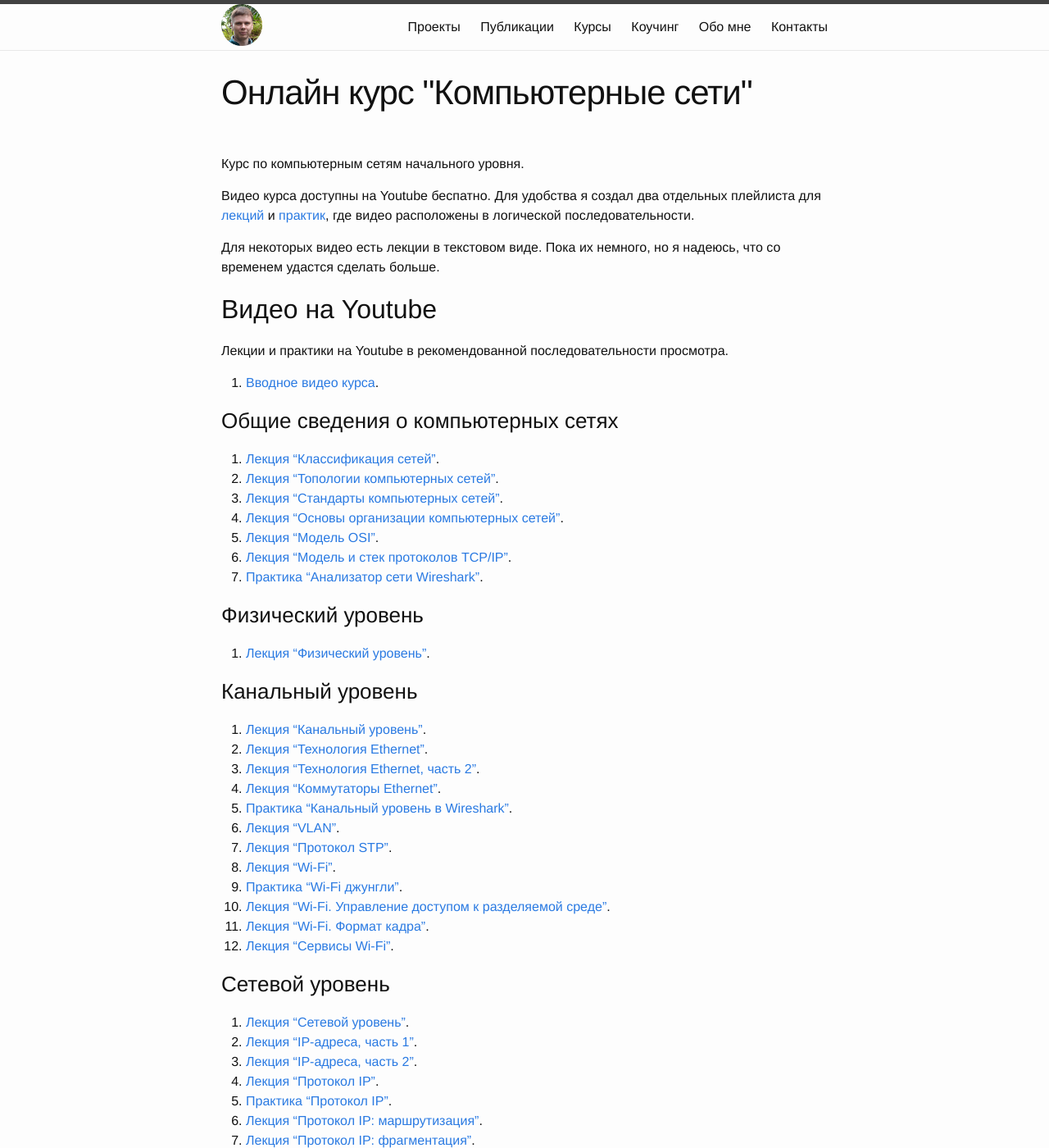
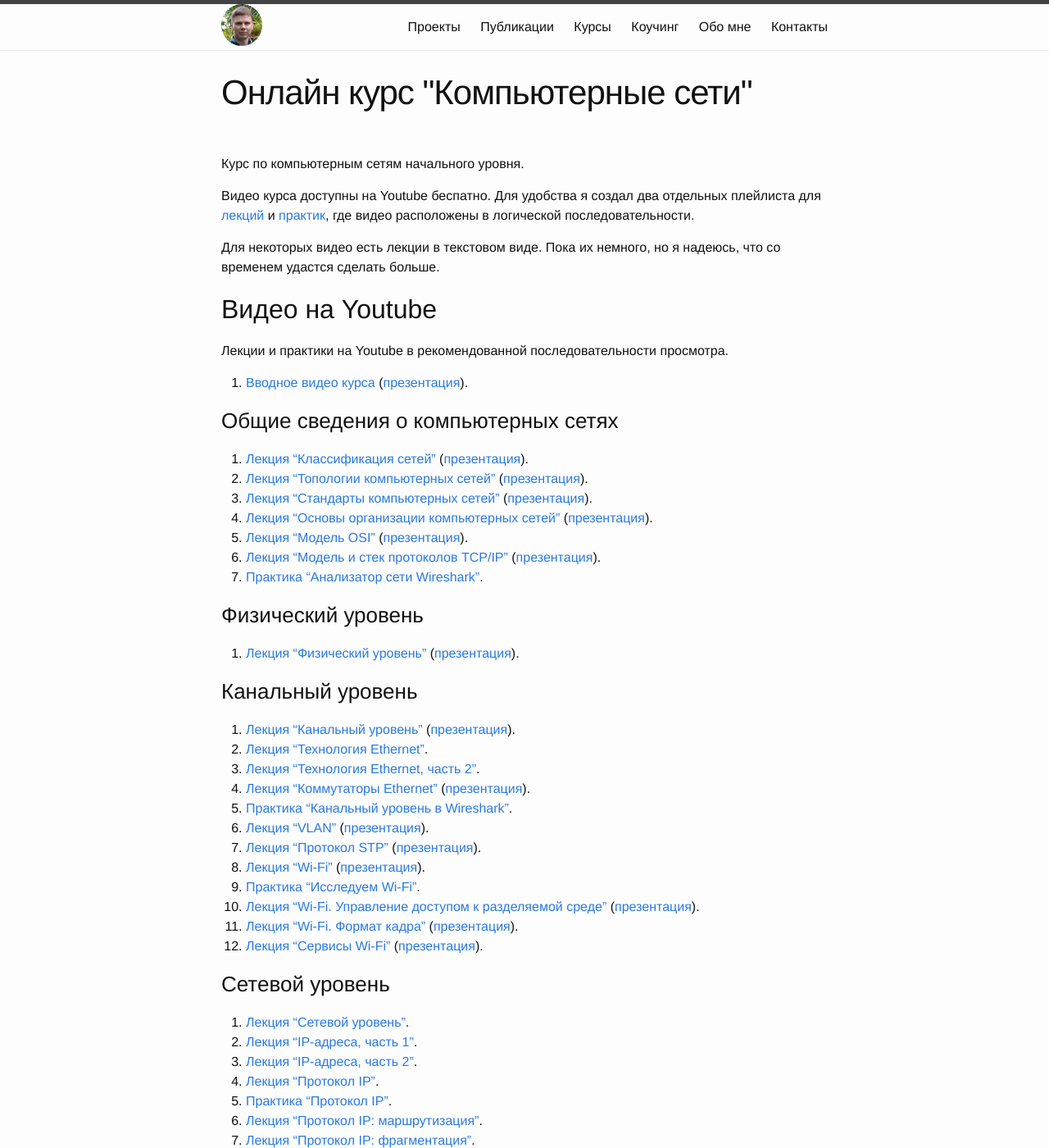
Before and after one commit to sozykin/asozykin.ru, a Jekyll site: the page built from _pages/networks_online.md, in a window 1280 px wide and 1400 px high. Shown: the whole window at 82% size. Built offline with Jekyll 4.4.1, drawn with Linux system fonts in a browser that asks for light colours; comment, search, counter and statistics services are not loaded; some of the changed text lies outside the part shown.

Commit message:
Added network presentations

```diff
--- a/_pages/networks_online.md
+++ b/_pages/networks_online.md
@@ -14,36 +14,36 @@ permalink: /courses/networks_online
 
 Лекции и практики на Youtube в рекомендованной последовательности просмотра.
 
-1. [Вводное видео курса](https://youtu.be/OLFA0soYGhw).
+1. [Вводное видео курса](https://youtu.be/OLFA0soYGhw) ([презентация](/assets/pdf/networks/introduction.pdf)).
 
 ### Общие сведения о компьютерных сетях
 
-1. [Лекция "Классификация сетей"](https://youtu.be/Y4LK1OZ54h0).
-2. [Лекция "Топологии компьютерных сетей"](https://youtu.be/z8VmkYahV8M).
-2. [Лекция "Стандарты компьютерных сетей"](https://youtu.be/1dWCwQpqydU).
-3. [Лекция "Основы организации компьютерных сетей"](https://youtu.be/EPvxn9KvBvs).
-4. [Лекция "Модель OSI"](https://youtu.be/Tt8BTkxz_Vc).
-5. [Лекция "Модель и стек протоколов TCP/IP"](https://youtu.be/UZo4ffQ-aAc).
+1. [Лекция "Классификация сетей"](https://youtu.be/Y4LK1OZ54h0) ([презентация](/assets/pdf/networks/network_types.pdf)).
+2. [Лекция "Топологии компьютерных сетей"](https://youtu.be/z8VmkYahV8M) ([презентация](/assets/pdf/networks/network_topologies.pdf)).
+2. [Лекция "Стандарты компьютерных сетей"](https://youtu.be/1dWCwQpqydU) ([презентация](/assets/pdf/networks/network_standards.pdf)).
+3. [Лекция "Основы организации компьютерных сетей"](https://youtu.be/EPvxn9KvBvs) ([презентация](/assets/pdf/networks/network_layers.pdf)).
+4. [Лекция "Модель OSI"](https://youtu.be/Tt8BTkxz_Vc) ([презентация](/assets/pdf/networks/osi_model.pdf)).
+5. [Лекция "Модель и стек протоколов TCP/IP"](https://youtu.be/UZo4ffQ-aAc) ([презентация](/assets/pdf/networks/tcp-ip_stack.pdf)).
 6. [Практика "Анализатор сети Wireshark"](https://youtu.be/Cc5wi1bxmpc).
 
 ### Физический уровень
 
-1. [Лекция "Физический уровень"](https://youtu.be/yIf7hrgw8P4).
+1. [Лекция "Физический уровень"](https://youtu.be/yIf7hrgw8P4) ([презентация](/assets/pdf/networks/physical_layer.pdf)).
 
 ### Канальный уровень
 
-1. [Лекция "Канальный уровень"](https://youtu.be/zYiKcbmBfgU).
+1. [Лекция "Канальный уровень"](https://youtu.be/zYiKcbmBfgU) ([презентация](/assets/pdf/networks/data_link_layer.pdf)).
 2. [Лекция "Технология Ethernet"](https://youtu.be/AtWcd_vCyUk).
 3. [Лекция "Технология Ethernet, часть 2"](https://youtu.be/GZo0-CHTteo).
-4. [Лекция "Коммутаторы Ethernet"](https://youtu.be/bdbsPC3b09A).
+4. [Лекция "Коммутаторы Ethernet"](https://youtu.be/bdbsPC3b09A) ([презентация](/assets/pdf/networks/ethernet_switches.pdf)).
 5. [Практика "Канальный уровень в Wireshark"](https://youtu.be/HsPurrcG_9Y).
-6. [Лекция "VLAN"](https://youtu.be/Ig4WoXWzhNc).
-7. [Лекция "Протокол STP"](https://youtu.be/xtHlGmd94ec).
-8. [Лекция "Wi-Fi"](https://youtu.be/pXG-4L2Hn9M).
-9. [Практика "Wi-Fi джунгли"](https://youtu.be/IXkw5x9t3wg).
-10. [Лекция "Wi-Fi. Управление доступом к разделяемой среде"](https://youtu.be/9eWeUaHA_Us).
-11. [Лекция "Wi-Fi. Формат кадра"](https://youtu.be/nhhDsnQoWh0).
-12. [Лекция "Сервисы Wi-Fi"](https://youtu.be/FYAuqKjEpLs).
+6. [Лекция "VLAN"](https://youtu.be/Ig4WoXWzhNc) ([презентация](/assets/pdf/networks/vlan.pdf)).
+7. [Лекция "Протокол STP"](https://youtu.be/xtHlGmd94ec) ([презентация](/assets/pdf/networks/stp.pdf)).
+8. [Лекция "Wi-Fi"](https://youtu.be/pXG-4L2Hn9M) ([презентация](/assets/pdf/networks/wi-fi.pdf)).
+9. [Практика "Исследуем Wi-Fi"](https://youtu.be/IXkw5x9t3wg).
+10. [Лекция "Wi-Fi. Управление доступом к разделяемой среде"](https://youtu.be/9eWeUaHA_Us) ([презентация](/assets/pdf/networks/wi-fi_mac.pdf)).
+11. [Лекция "Wi-Fi. Формат кадра"](https://youtu.be/nhhDsnQoWh0) ([презентация](/assets/pdf/networks/wi-fi_frame.pdf)).
+12. [Лекция "Сервисы Wi-Fi"](https://youtu.be/FYAuqKjEpLs) ([презентация](/assets/pdf/networks/wi-fi_services.pdf)).
 
 
 ### Сетевой уровень
```
Also changed, not shown: other parts of _pages/networks_online.md (+0 -4 lines), 16 other files.
